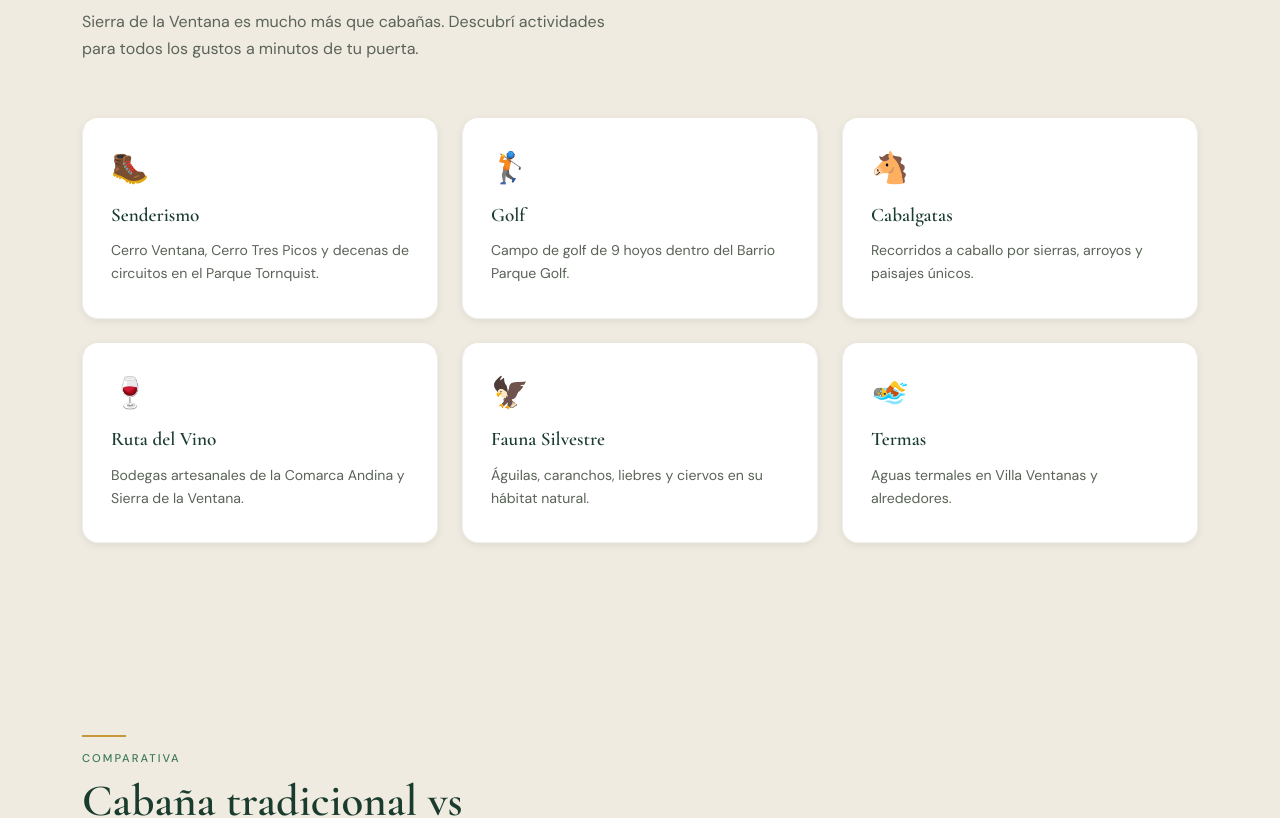
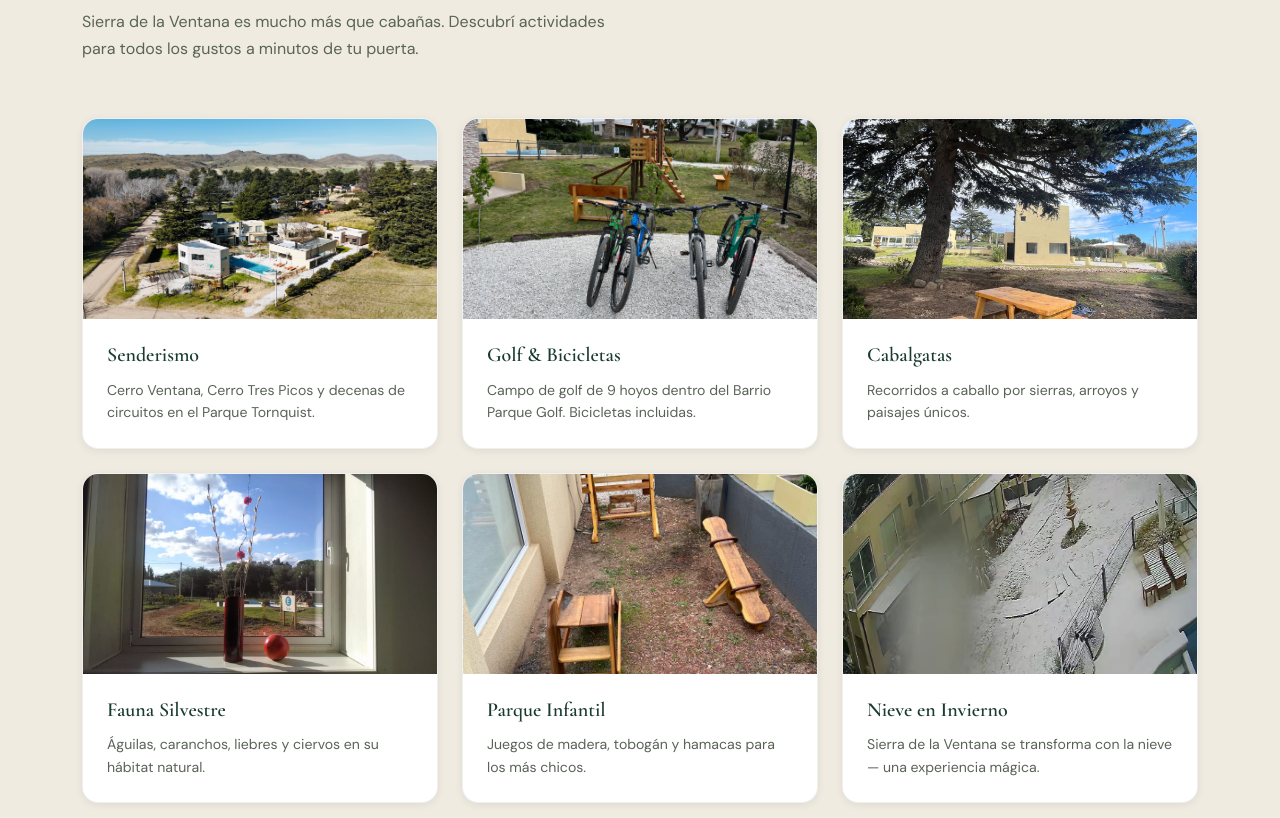
Before and after one commit to FerchuNav/pinar-golf, a React (Vite) app: page / in a window 1280 px wide. Shown: the part 5304-6122 px from the top of the page. Built offline with nearby package versions, Linux system fonts and the light colour scheme.

Commit message:
feat: agregar imágenes a sección Experiencias en la Comarca

```diff
--- a/src/sections/Experiences/Experiences.jsx
+++ b/src/sections/Experiences/Experiences.jsx
@@ -1,12 +1,12 @@
 import s from './Experiences.module.css'
 
 const EXPERIENCES = [
-  { icon:'🥾', title:'Senderismo', desc:'Cerro Ventana, Cerro Tres Picos y decenas de circuitos en el Parque Tornquist.' },
-  { icon:'🏌', title:'Golf', desc:'Campo de golf de 9 hoyos dentro del Barrio Parque Golf.' },
-  { icon:'🐴', title:'Cabalgatas', desc:'Recorridos a caballo por sierras, arroyos y paisajes únicos.' },
-  { icon:'🍷', title:'Ruta del Vino', desc:'Bodegas artesanales de la Comarca Andina y Sierra de la Ventana.' },
-  { icon:'🦅', title:'Fauna Silvestre', desc:'Águilas, caranchos, liebres y ciervos en su hábitat natural.' },
-  { icon:'🏊', title:'Termas', desc:'Aguas termales en Villa Ventanas y alrededores.' },
+  { img:'/images/exterior/vista-aerea.jpg',     title:'Senderismo',         desc:'Cerro Ventana, Cerro Tres Picos y decenas de circuitos en el Parque Tornquist.' },
+  { img:'/images/exterior/bicicletas-parque.jpg', title:'Golf & Bicicletas', desc:'Campo de golf de 9 hoyos dentro del Barrio Parque Golf. Bicicletas incluidas.' },
+  { img:'/images/exterior/picnic-arbol.jpg',    title:'Cabalgatas',         desc:'Recorridos a caballo por sierras, arroyos y paisajes únicos.' },
+  { img:'/images/exterior/ventana-flores.jpg',  title:'Fauna Silvestre',    desc:'Águilas, caranchos, liebres y ciervos en su hábitat natural.' },
+  { img:'/images/exterior/juegos-infantiles-01.jpg', title:'Parque Infantil', desc:'Juegos de madera, tobogán y hamacas para los más chicos.' },
+  { img:'/images/exterior/nieve-02.jpg',        title:'Nieve en Invierno',  desc:'Sierra de la Ventana se transforma con la nieve — una experiencia mágica.' },
 ]
 
 export default function Experiences() {
@@ -22,9 +22,13 @@ export default function Experiences() {
         <div className={s.grid}>
           {EXPERIENCES.map((e,i) => (
             <div key={e.title} className={`reveal ${s.card}`} style={{transitionDelay:`${i*.08}s`}}>
-              <div className={s.icon}>{e.icon}</div>
-              <h3 className={s.cardTitle}>{e.title}</h3>
-              <p className={s.cardDesc}>{e.desc}</p>
+              <div className={s.imgWrap}>
+                <img src={e.img} alt={e.title} loading="lazy" className={s.img}/>
+              </div>
+              <div className={s.body}>
+                <h3 className={s.cardTitle}>{e.title}</h3>
+                <p className={s.cardDesc}>{e.desc}</p>
+              </div>
             </div>
           ))}
         </div>
--- a/src/sections/Experiences/Experiences.module.css
+++ b/src/sections/Experiences/Experiences.module.css
@@ -3,10 +3,13 @@
 .h2{font-family:'Cormorant Garamond',Georgia,serif;font-size:clamp(1.8rem,3.5vw,2.8rem);font-weight:600;color:var(--forest);line-height:1.15;margin-bottom:.75rem}
 .sub{color:var(--muted);font-size:1rem;max-width:560px;margin-top:.5rem}
 .grid{display:grid;grid-template-columns:repeat(3,1fr);gap:1.5rem}
-.card{background:white;border-radius:16px;padding:2rem 1.75rem;box-shadow:var(--sh-sm);border:1px solid rgba(0,0,0,.06);border-top:3px solid transparent;transition:transform .25s var(--ease),box-shadow .25s,border-top-color .25s}
-.card:hover{transform:translateY(-5px);box-shadow:var(--sh-md);border-top-color:var(--gold)}
-.icon{font-size:1.9rem;margin-bottom:1rem;line-height:1}
-.cardTitle{font-family:'Cormorant Garamond',Georgia,serif;font-size:1.2rem;font-weight:600;color:var(--forest);margin-bottom:.5rem}
-.cardDesc{font-size:.88rem;color:var(--muted);line-height:1.65}
+.card{background:white;border-radius:16px;overflow:hidden;box-shadow:var(--sh-sm);border:1px solid rgba(0,0,0,.06);transition:transform .25s var(--ease),box-shadow .25s}
+.card:hover{transform:translateY(-5px);box-shadow:var(--sh-md)}
+.imgWrap{height:200px;overflow:hidden}
+.img{width:100%;height:100%;object-fit:cover;transition:transform .4s var(--ease)}
+.card:hover .img{transform:scale(1.05)}
+.body{padding:1.25rem 1.5rem 1.5rem}
+.cardTitle{font-family:'Cormorant Garamond',Georgia,serif;font-size:1.25rem;font-weight:600;color:var(--forest);margin-bottom:.4rem}
+.cardDesc{font-size:.88rem;color:var(--muted);line-height:1.6}
 @media(max-width:900px){.grid{grid-template-columns:repeat(2,1fr)}}
-@media(max-width:600px){.grid{grid-template-columns:1fr}}
+@media(max-width:600px){.grid{grid-template-columns:1fr}.imgWrap{height:180px}}
```
